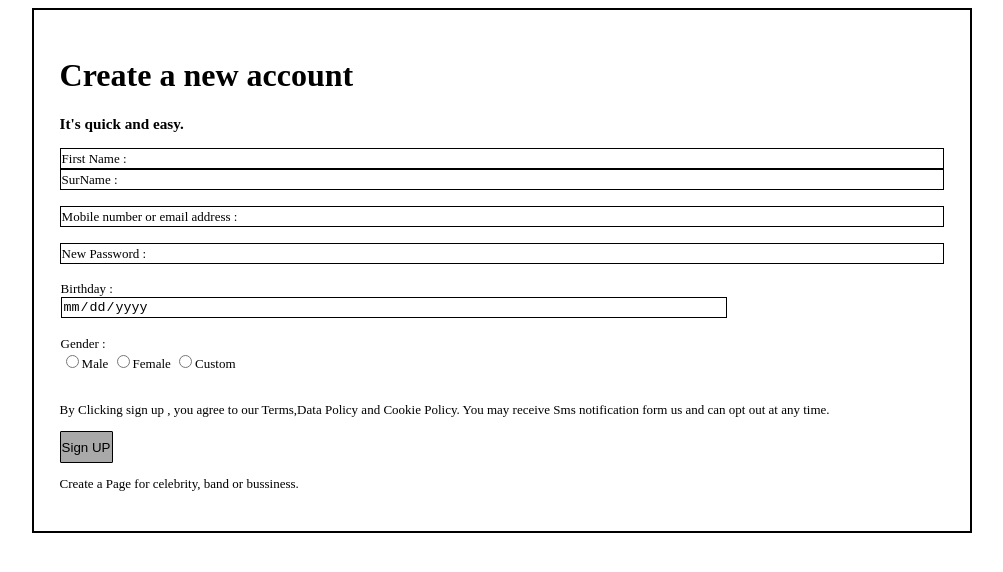
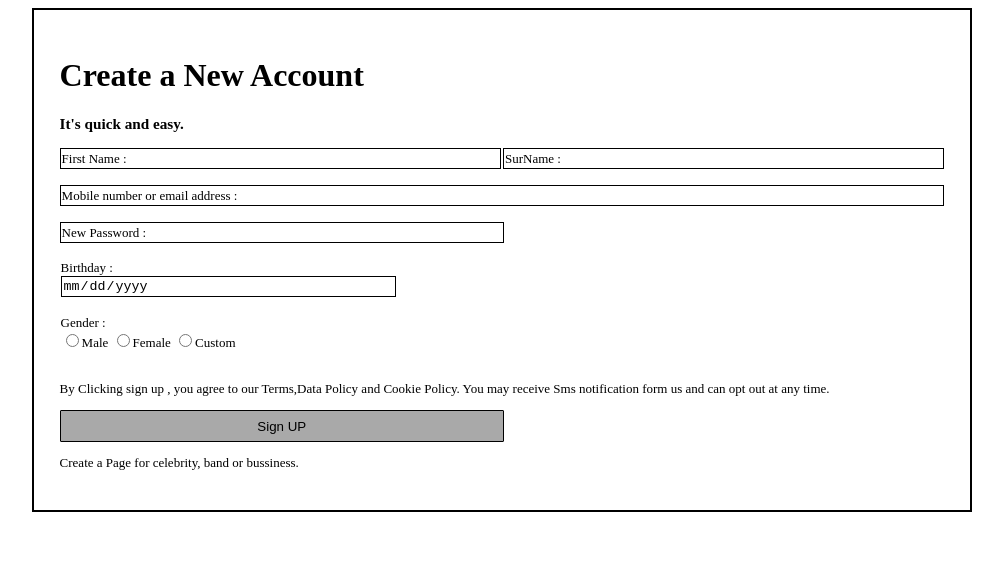
Before and after one commit to tbgit56/htmlstarter, a plain HTML site: page index.html in a window 1280 px wide. Shown: the whole page, without its empty margins (138-1141 px from the left). Drawn offline with Linux system fonts and the light colour scheme.

Commit message:
Update index.html

```diff
--- a/index.html
+++ b/index.html
@@ -10,13 +10,13 @@
 
 <body>
     <div class="form"> <!-- me div kiyana eka use kranne eka eka kotas containerise kranna ethakota piliwalai wada kranakota -->
-        <div class="section">
-            <h1> Create a new account</h1>
+        <div>
+            <h1> Create a New Account</h1>
             <h3> It's quick and easy.</h3>
         </div>
 
-        <div class="section">
-            <div class="column_1">
+        <div>
+            <div class="column">
                 <label class="block"> First Name :
                     <input type="text" name= "first_name">
                 </label>
@@ -28,7 +28,7 @@
 
             <br> <!-- break line -->
 
-            <div class="column_1">
+            <div class="column">
                 <label class="block"> Mobile number or email address :
                     <input type="text" name= "sur_name">
                 </label>
@@ -36,7 +36,7 @@
 
             <br>
 
-            <div class="column_1">
+            <div class="column">
                 <label class="half-block">New Password :
                     <input name="password" type="password">
                 </label>
@@ -44,7 +44,7 @@
 
             <br>
 
-            <div class="column_1">
+            <div class="column">
                 <label class="block-password">Birthday :
                     <br>
                     <input class="date" name="datepicker" type="date">
@@ -53,7 +53,7 @@
 
             <br>
 
-            <div class="column_1">
+            <div class="column">
                 <label class="block-password">Gender :
                     <br>
                     <input type="radio"  value="male">Male
@@ -68,7 +68,7 @@
                 By Clicking sign up , you agree to our Terms,Data Policy and Cookie Policy. You may receive Sms notification form us and can opt out at any time.
             </p>
 
-            <div class="column_1">
+            <div class="column">
                 <button class="half-block" type="submit">Sign UP</button>
             </div>
 
```
